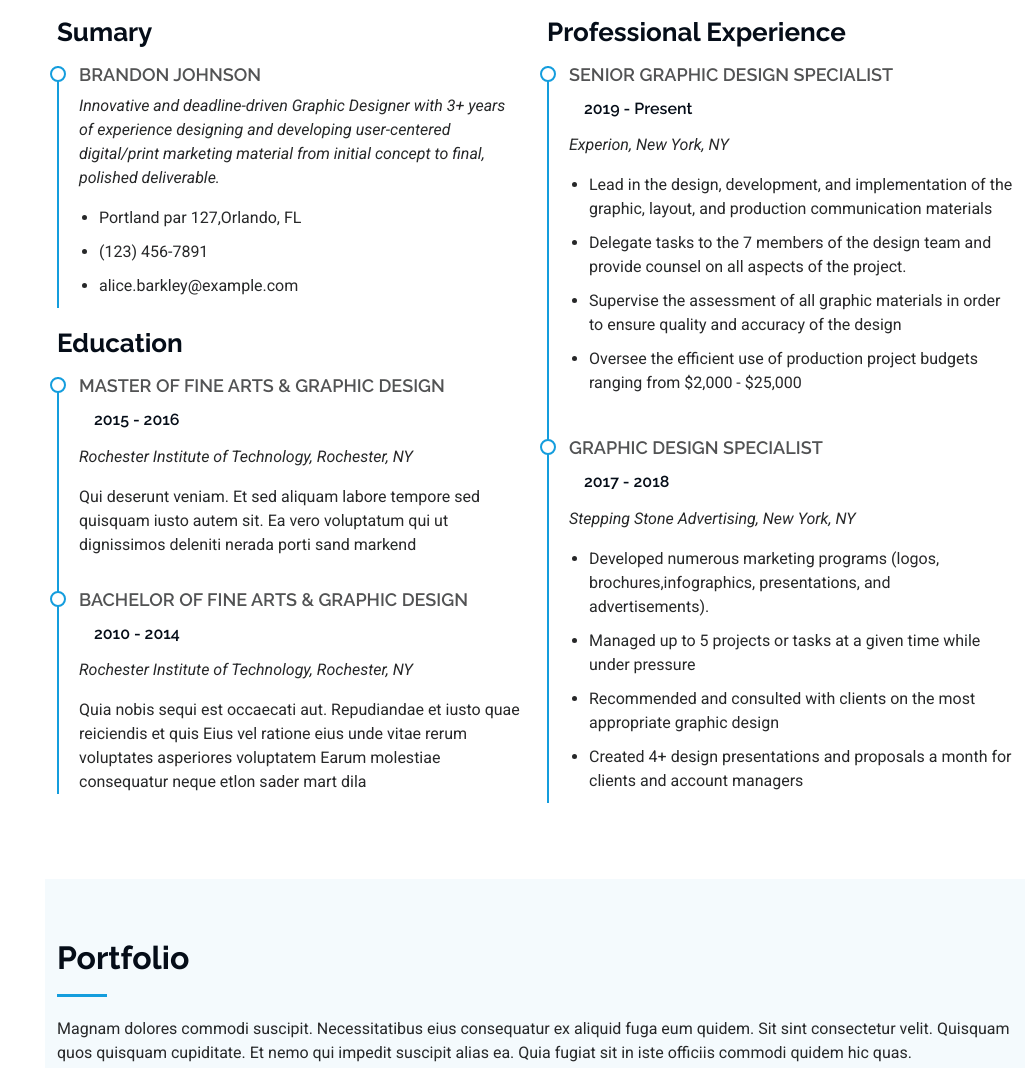
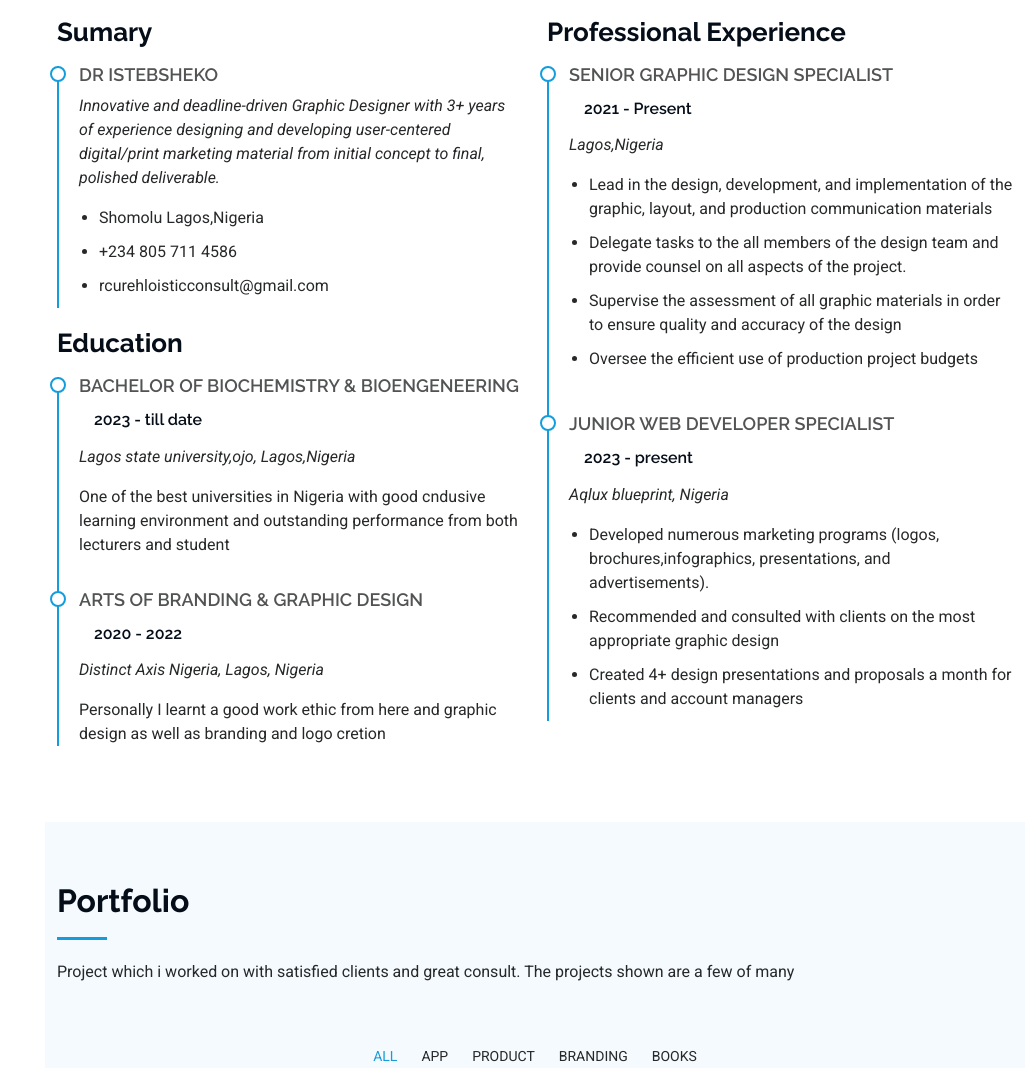
Before and after one commit to Kinghaq797/Aqlux, a plain HTML site: page index.html in a window 1280 px wide. Shown: the part 2566-3634 px from the top of the page, without its empty margins (255-1280 px from the left). Drawn offline with Linux system fonts and the light colour scheme.

Commit message:
Update index.html

```diff
--- a/index.html
+++ b/index.html
@@ -257,28 +257,28 @@
             <h3 class="resume-title">Sumary</h3>
 
             <div class="resume-item pb-0">
-              <h4>Brandon Johnson</h4>
+              <h4>DR Istebsheko</h4>
               <p><em>Innovative and deadline-driven Graphic Designer with 3+ years of experience designing and developing user-centered digital/print marketing material from initial concept to final, polished deliverable.</em></p>
               <ul>
-                <li>Portland par 127,Orlando, FL</li>
-                <li>(123) 456-7891</li>
-                <li>alice.barkley@example.com</li>
+                <li>Shomolu Lagos,Nigeria</li>
+                <li>+234 805 711 4586</li>
+                <li>rcurehloisticconsult@gmail.com</li>
               </ul>
             </div><!-- Edn Resume Item -->
 
             <h3 class="resume-title">Education</h3>
             <div class="resume-item">
-              <h4>Master of Fine Arts &amp; Graphic Design</h4>
-              <h5>2015 - 2016</h5>
-              <p><em>Rochester Institute of Technology, Rochester, NY</em></p>
-              <p>Qui deserunt veniam. Et sed aliquam labore tempore sed quisquam iusto autem sit. Ea vero voluptatum qui ut dignissimos deleniti nerada porti sand markend</p>
+              <h4>Bachelor of biochemistry &amp; bioengeneering</h4>
+              <h5>2023 - till date</h5>
+              <p><em>Lagos state university,ojo, Lagos,Nigeria</em></p>
+              <p>One of the best universities in Nigeria with good cndusive learning environment and outstanding performance from both lecturers and student</p>
             </div><!-- Edn Resume Item -->
 
             <div class="resume-item">
-              <h4>Bachelor of Fine Arts &amp; Graphic Design</h4>
-              <h5>2010 - 2014</h5>
-              <p><em>Rochester Institute of Technology, Rochester, NY</em></p>
-              <p>Quia nobis sequi est occaecati aut. Repudiandae et iusto quae reiciendis et quis Eius vel ratione eius unde vitae rerum voluptates asperiores voluptatem Earum molestiae consequatur neque etlon sader mart dila</p>
+              <h4> Arts of Branding &amp; Graphic Design</h4>
+              <h5>2020 - 2022</h5>
+              <p><em>Distinct Axis Nigeria, Lagos, Nigeria</em></p>
+              <p>Personally I learnt a good work ethic from here and graphic design as well as branding and logo cretion</p>
             </div><!-- Edn Resume Item -->
 
           </div>
@@ -287,23 +287,22 @@
             <h3 class="resume-title">Professional Experience</h3>
             <div class="resume-item">
               <h4>Senior graphic design specialist</h4>
-              <h5>2019 - Present</h5>
-              <p><em>Experion, New York, NY </em></p>
+              <h5>2021 - Present</h5>
+              <p><em>Lagos,Nigeria</em></p>
               <ul>
                 <li>Lead in the design, development, and implementation of the graphic, layout, and production communication materials</li>
-                <li>Delegate tasks to the 7 members of the design team and provide counsel on all aspects of the project. </li>
+                <li>Delegate tasks to the all members of the design team and provide counsel on all aspects of the project. </li>
                 <li>Supervise the assessment of all graphic materials in order to ensure quality and accuracy of the design</li>
-                <li>Oversee the efficient use of production project budgets ranging from $2,000 - $25,000</li>
+                <li>Oversee the efficient use of production project budgets </li>
               </ul>
             </div><!-- Edn Resume Item -->
 
             <div class="resume-item">
-              <h4>Graphic design specialist</h4>
-              <h5>2017 - 2018</h5>
-              <p><em>Stepping Stone Advertising, New York, NY</em></p>
+              <h4>junior web Developer specialist</h4>
+              <h5>2023 - present</h5>
+              <p><em>Aqlux blueprint, Nigeria</em></p>
               <ul>
                 <li>Developed numerous marketing programs (logos, brochures,infographics, presentations, and advertisements).</li>
-                <li>Managed up to 5 projects or tasks at a given time while under pressure</li>
                 <li>Recommended and consulted with clients on the most appropriate graphic design</li>
                 <li>Created 4+ design presentations and proposals a month for clients and account managers</li>
               </ul>
@@ -323,7 +322,7 @@
       <!-- Section Title -->
       <div class="container section-title" data-aos="fade-up">
         <h2>Portfolio</h2>
-        <p>Magnam dolores commodi suscipit. Necessitatibus eius consequatur ex aliquid fuga eum quidem. Sit sint consectetur velit. Quisquam quos quisquam cupiditate. Et nemo qui impedit suscipit alias ea. Quia fugiat sit in iste officiis commodi quidem hic quas.</p>
+        <p>Project which i worked on with satisfied clients and great consult. The projects shown are a few of many</p>
       </div><!-- End Section Title -->
 
       <div class="container">
@@ -498,8 +497,8 @@
       <!-- Section Title -->
       <div class="container section-title" data-aos="fade-up">
         <h2>Services</h2>
-        <p>Magnam dolores commodi suscipit. Necessitatibus eius consequatur ex aliquid fuga eum quidem. Sit sint consectetur velit. Quisquam quos quisquam cupiditate. Et nemo qui impedit suscipit alias ea. Quia fugiat sit in iste officiis commodi quidem hic quas.</p>
-      </div><!-- End Section Title -->
+        <p>Services offered at Aqlux are second to none with a lot of satisfied clients. At Aqlux blueprint these are few of the services offered.</p>
+      </div><!-- End Magnam dolores commodi suscipit. Necessitatibus eius Section Title -->
 
       <div class="container">
 
@@ -508,7 +507,7 @@
           <div class="col-lg-4 col-md-6 service-item d-flex" data-aos="fade-up" data-aos-delay="100">
             <div class="icon flex-shrink-0"><i class="bi bi-briefcase"></i></div>
             <div>
-              <h4 class="title"><a href="service-details.html" class="stretched-link">Lorem Ipsum</a></h4>
+              <h4 class="title"><a href="service-details.html" class="stretched-link">Brand Identity</a></h4>
               <p class="description">Voluptatum deleniti atque corrupti quos dolores et quas molestias excepturi sint occaecati cupiditate non provident</p>
             </div>
           </div>
@@ -517,7 +516,7 @@
           <div class="col-lg-4 col-md-6 service-item d-flex" data-aos="fade-up" data-aos-delay="200">
             <div class="icon flex-shrink-0"><i class="bi bi-card-checklist"></i></div>
             <div>
-              <h4 class="title"><a href="service-details.html" class="stretched-link">Dolor Sitema</a></h4>
+              <h4 class="title"><a href="service-details.html" class="stretched-link">Graphic design</a></h4>
               <p class="description">Minim veniam, quis nostrud exercitation ullamco laboris nisi ut aliquip ex ea commodo consequat tarad limino ata</p>
             </div>
           </div><!-- End Service Item -->
@@ -525,7 +524,7 @@
           <div class="col-lg-4 col-md-6 service-item d-flex" data-aos="fade-up" data-aos-delay="300">
             <div class="icon flex-shrink-0"><i class="bi bi-bar-chart"></i></div>
             <div>
-              <h4 class="title"><a href="service-details.html" class="stretched-link">Sed ut perspiciatis</a></h4>
+              <h4 class="title"><a href="service-details.html" class="stretched-link">Web development</a></h4>
               <p class="description">Duis aute irure dolor in reprehenderit in voluptate velit esse cillum dolore eu fugiat nulla pariatur</p>
             </div>
           </div><!-- End Service Item -->
@@ -533,7 +532,7 @@
           <div class="col-lg-4 col-md-6 service-item d-flex" data-aos="fade-up" data-aos-delay="400">
             <div class="icon flex-shrink-0"><i class="bi bi-binoculars"></i></div>
             <div>
-              <h4 class="title"><a href="service-details.html" class="stretched-link">Magni Dolores</a></h4>
+              <h4 class="title"><a href="service-details.html" class="stretched-link">UI/UX</a></h4>
               <p class="description">Excepteur sint occaecat cupidatat non proident, sunt in culpa qui officia deserunt mollit anim id est laborum</p>
             </div>
           </div><!-- End Service Item -->
@@ -541,7 +540,7 @@
           <div class="col-lg-4 col-md-6 service-item d-flex" data-aos="fade-up" data-aos-delay="500">
             <div class="icon flex-shrink-0"><i class="bi bi-brightness-high"></i></div>
             <div>
-              <h4 class="title"><a href="service-details.html" class="stretched-link">Nemo Enim</a></h4>
+              <h4 class="title"><a href="service-details.html" class="stretched-link">Mockup</a></h4>
               <p class="description">At vero eos et accusamus et iusto odio dignissimos ducimus qui blanditiis praesentium voluptatum deleniti atque</p>
             </div>
           </div><!-- End Service Item -->
@@ -549,7 +548,7 @@
           <div class="col-lg-4 col-md-6 service-item d-flex" data-aos="fade-up" data-aos-delay="600">
             <div class="icon flex-shrink-0"><i class="bi bi-calendar4-week"></i></div>
             <div>
-              <h4 class="title"><a href="service-details.html" class="stretched-link">Eiusmod Tempor</a></h4>
+              <h4 class="title"><a href="service-details.html" class="stretched-link">customer Support</a></h4>
               <p class="description">Et harum quidem rerum facilis est et expedita distinctio. Nam libero tempore, cum soluta nobis est eligendi</p>
             </div>
           </div><!-- End Service Item -->
```
